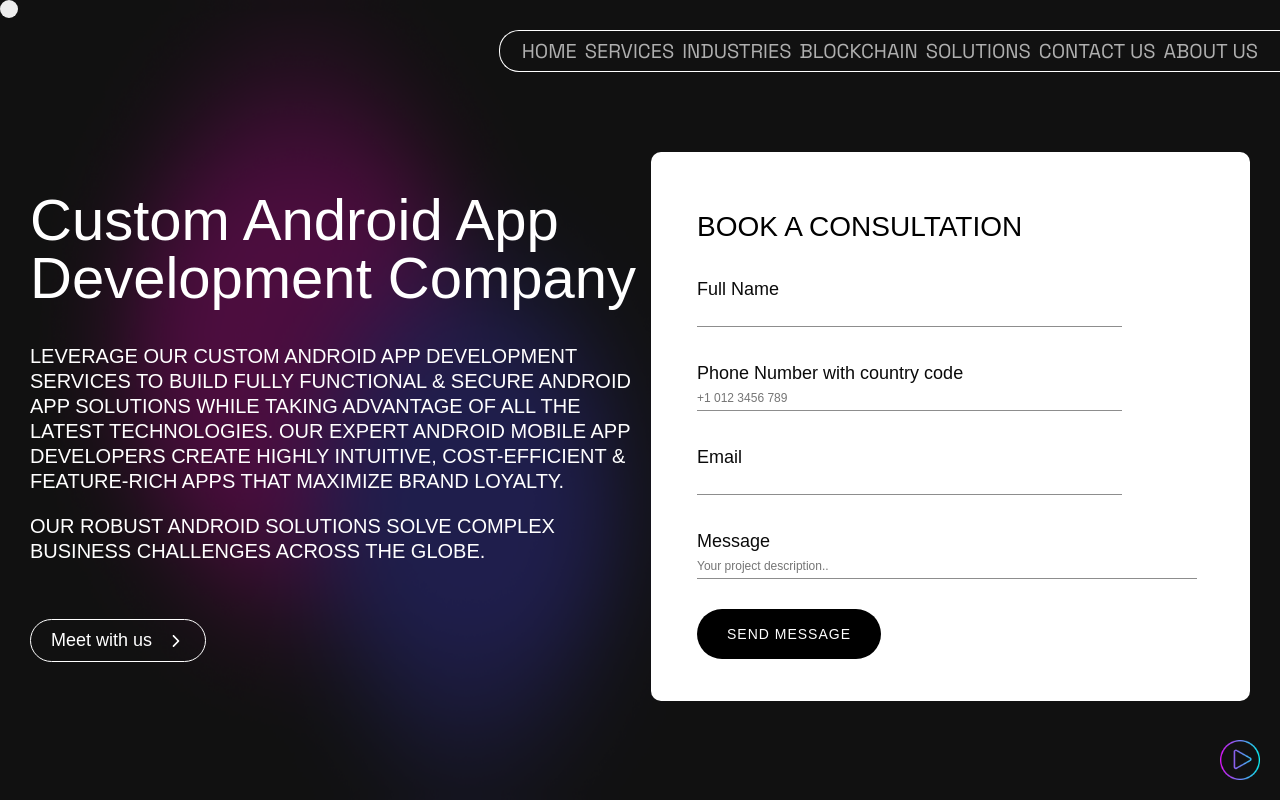
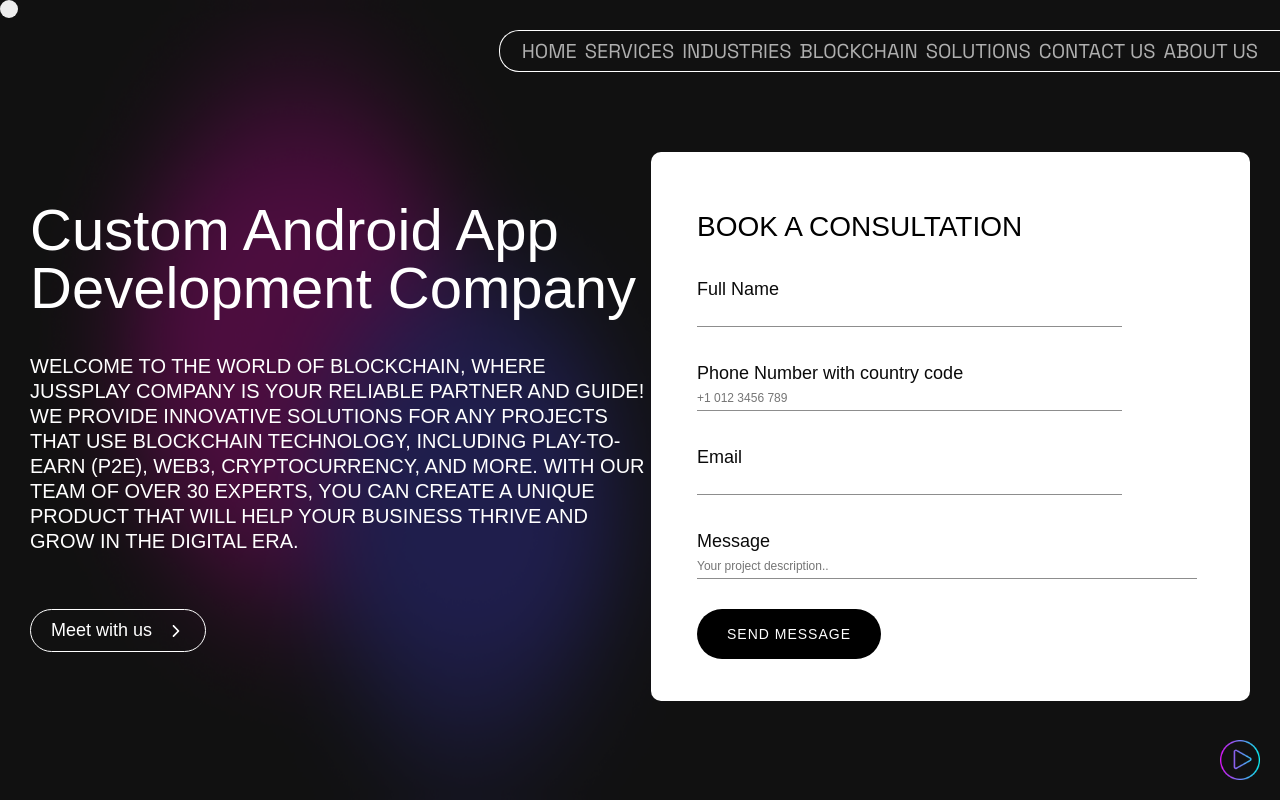
Before and after one commit to Jelaletdin12/Jussplay.dev, a React (Vite) app: page /blockchain in a window 1280 px wide. Built offline with nearby package versions, Linux system fonts and the light colour scheme; a web font is replaced by a local one.

Commit message:
made pull main branch blockchain-4

```diff
--- a/src/components/Blockchain/BlockchainContent.jsx
+++ b/src/components/Blockchain/BlockchainContent.jsx
@@ -1,13 +1,19 @@
 import styles from '../../pages/Blockchain/blockchain.module.scss'
 import { TitleBlockchain } from '../../pages/Blockchain/TitleBlockchain'
-import { titleNFT } from '../Util/dataBlockchainPage'
+import {
+	subTitleGamingWorld,
+	titleGamingWorld,
+} from '../Util/dataBlockchainPage'
 import { SectionContent } from './SectionContent'
 
 export const BlockchainContent = () => {
 	return (
 		<section className={styles.sectionContent} id='#startJourney'>
 			<div className={styles.blockchainContainer}>
-				<TitleBlockchain title={titleNFT} />
+				<TitleBlockchain
+					title={titleGamingWorld}
+					subTitle={subTitleGamingWorld}
+				/>
 				<SectionContent />
 			</div>
 		</section>
--- a/src/components/Blockchain/SectionContent.jsx
+++ b/src/components/Blockchain/SectionContent.jsx
@@ -12,38 +12,43 @@
 	return (
 		<>
 			<SectionBlockchain
-				title='PVP game development'
-				description='WE at Jussplay developments, power up your play to earn nft game by leveraging our in-depth knowledge and development expertise'
+				title='PVP Game Development'
+				description='What could be better than a unique Play-to-Earn game developed with our expertise in PVP (Player vs. Player) game development? You will not only get an engaging and competitive multiplayer experience, leveraging our deep knowledge and skills, but also a captivating product that will retain players.
+'
 				imageSrc={pvpGameDevImage}
 				frameClassName='software-dev-frame'
 			/>
 			<SectionBlockchain
 				title='P2E Game Development'
-				description='Launch next-gen play-to-earn games where players acquire in-game assets or tokens when they unlock new game levels'
+				description='Launch next-generation Play-to-Earn games where players can earn in-game assets or tokens. As part of the game, they are able to unlock new levels and achievements.
+'
 				imageSrc={p2EGameDevImage}
 				frameClassName='software-dev-frame'
 			/>
 			<SectionBlockchain
 				title='M2E Game Development'
-				description='Launch next-gen play-to-earn games where players acquire in-game assets or tokens when they unlock new game levels'
+				description='Looking for something physical? Move-to-Earn games reward players for physical activity and achievements. With real-world actions, users can earn digital rewards.
+'
 				imageSrc={M2EGameDevImage}
 				frameClassName='software-dev-frame'
 			/>
 			<SectionBlockchain
 				title='Web3 Game Development'
-				description='Launch next-gen play-to-earn games where players acquire in-game assets or tokens when they unlock new game levels'
+				description='With our team, you can create and customize games that integrate Web3 technology, allowing players to interact with blockchain networks and own unique digital assets.
+'
 				imageSrc={Web3GameDevImage}
 				frameClassName='software-dev-frame'
 			/>
 			<SectionBlockchain
-				title='RP Game development'
-				description='Launch next-gen play-to-earn games where players acquire in-game assets or tokens when they unlock new game levels'
+				title='RP Game Development'
+				description='Bored with reality? We introduce you to immersive role-playing games, where players can not only earn but also trade assets, unlocking new gameplay experiences, narratives, and features.
+'
 				imageSrc={RPGameDevImage}
 				frameClassName='software-dev-frame'
 			/>
 			<SectionBlockchain
-				title='Crypto game development'
-				description='Launch next-gen play-to-earn games where players acquire in-game assets or tokens when they unlock new game levels'
+				title='Crypto Game Development'
+				description='Looking for something cutting-edge? Realize the potential of crypto games where players can collect and trade digital tokens. Make your dreams come true by creating new opportunities for in-game economies.'
 				imageSrc={CryptoGameDevImage}
 				frameClassName='software-dev-frame'
 			/>
--- a/src/components/Header/header.module.scss
+++ b/src/components/Header/header.module.scss
@@ -18,7 +18,7 @@
   }
   &__logo {
     display: none;
-    @media (max-width: 430px) {
+    @media (max-width: 768px) {
       display: block;
     }
   }
@@ -39,7 +39,7 @@
 
     ul {
       display: flex;
-      align-items: center;
+      // align-items: center;
       gap: 8px;
 
       li {
--- a/src/components/Util/dataBlockchainPage.js
+++ b/src/components/Util/dataBlockchainPage.js
@@ -45,20 +45,22 @@
 import rewardingFooter09 from '../../assets//blockchain/PopularNFTP2EGames/icons/09.svg'
 // Main page
 export const titleHeaderBlockchain = 'Custom Android App Development Company'
+
 export const subTitleHeaderBlockchain = `
-	Leverage our custom Android app development services to build fully
-	functional & secure Android app solutions while taking advantage of all
-	the latest technologies. Our expert Android mobile app developers create
-	highly intuitive, cost-efficient & feature-rich apps that maximize brand
-	loyalty.
-`
-export const spanTextHeaderBlockchain = `
-	Our robust Android solutions solve complex business challenges across
-	the globe.
+	Welcome to the World of BLOCKCHAIN, where Jussplay Company is your reliable partner and guide!
+We provide innovative solutions for any projects that use blockchain technology, including Play-to-Earn (P2E), Web3, cryptocurrency, and more. With our team of over 30 experts, you can create a unique product that will help your business thrive and grow in the digital era.
 `
 
-export const titleNFT =
-	'Jussplay Developments your reliable P2E NFT Game development partner'
+// export const spanTextHeaderBlockchain = `
+// 	Our robust Android solutions solve complex business challenges across
+// 	the globe.
+// `
+
+export const titleGamingWorld =
+	'Reinventing the Gaming World With Next-Gen NFT Game Development Solutions'
+
+export const subTitleGamingWorld =
+	'We are passionate about developing metaverse solutions that meet any business goals. We develop metaverse apps that can significantly impact the virtual world.'
 
 // Have An Idea for Your NFT Gaming Platform ============
 export const titleIdeaNFT =
--- a/src/pages/Blockchain/blockchain.module.scss
+++ b/src/pages/Blockchain/blockchain.module.scss
@@ -253,6 +253,9 @@
 	top: -0.8em;
 	left: 0;
 	transition: all ease-in-out 0.3s;
+	@media (max-width: 375px) {
+		top: -2.2em;
+	}
 	@media (max-width: 320px) {
 		top: -2em;
 	}
--- a/src/pages/Blockchain/index.jsx
+++ b/src/pages/Blockchain/index.jsx
@@ -18,7 +18,6 @@
 import { CustomScroll } from '../../components/scroll/CustomScroll'
 // Utils
 import {
-	spanTextHeaderBlockchain,
 	subTitleFutureScopeNFT,
 	subTitleHeaderBlockchain,
 	subTitlePlayToEarnNFT,
@@ -44,7 +43,7 @@
 				<HeaderBlockchain
 					title={titleHeaderBlockchain}
 					subtitle={subTitleHeaderBlockchain}
-					spanText={spanTextHeaderBlockchain}
+					// spanText={spanTextHeaderBlockchain}
 				/>
 				<main className={styles.blockchain__main}>
 					<BlockchainContent />
```
